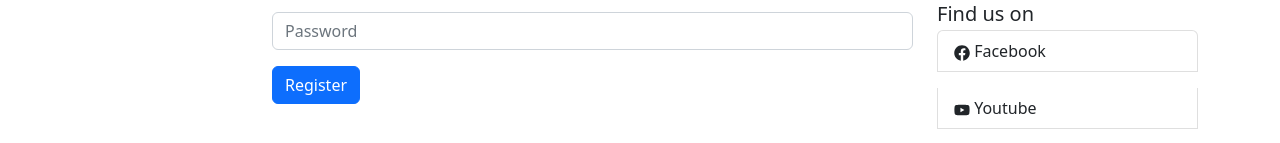
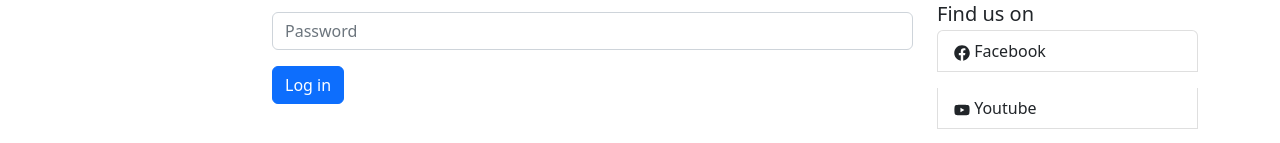
Before and after one commit to EhsanEIK/news-today-website, a React (Create React App) app: page /login in a window 1280 px wide. Shown: the part 178-321 px from the top of the page. Built offline with nearby package versions, Linux system fonts and the light colour scheme; no server answers.

Commit message:
added PrivateRoute and set authorization

```diff
--- a/src/App.js
+++ b/src/App.js
@@ -1,6 +1,7 @@
 import { RouterProvider } from 'react-router-dom';
 import './App.css';
-import { router } from './routes/routes';
+import { router } from './routes/Routes/routes';
+
 
 function App() {
   return (
--- a/src/Pages/Login/Login/Login.js
+++ b/src/Pages/Login/Login/Login.js
@@ -35,7 +35,7 @@ const Login = () => {
             </Form.Group>
 
             <Button variant="primary" type="submit">
-                Register
+                Log in
             </Button>
 
             <Form.Text className="text-danger d-block">
--- /dev/null
+++ b/src/routes/PrivateRoute/PrivateRoute.js
@@ -0,0 +1,14 @@
+import React, { useContext } from 'react';
+import { Navigate } from 'react-router-dom';
+import { AuthContext } from '../../contexts/AuthProvider/AuthProvider';
+
+const PrivateRoute = ({ children }) => {
+    const { user } = useContext(AuthContext);
+
+    if (!user) {
+        return <Navigate to='/login'></Navigate>
+    }
+    return children;
+};
+
+export default PrivateRoute;
```
Also changed, not shown: src/routes/Routes/routes.js (renamed from src/routes/routes.js, +8 -7 lines).
